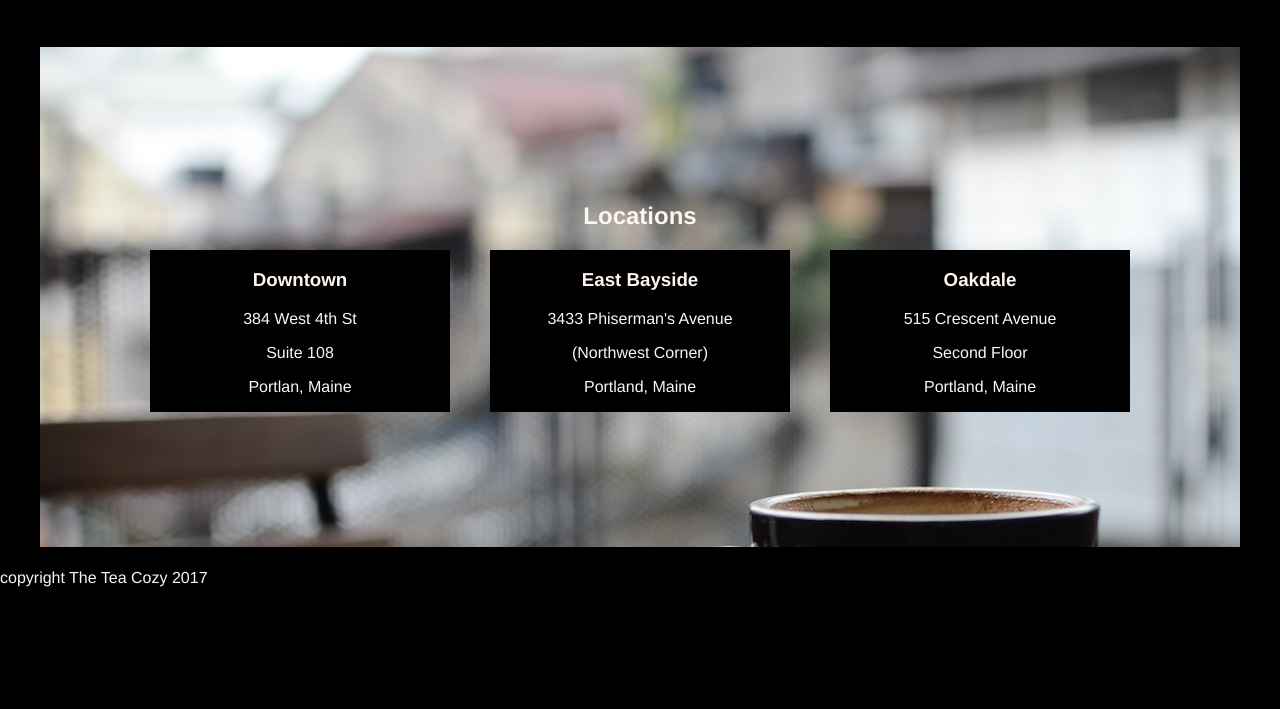
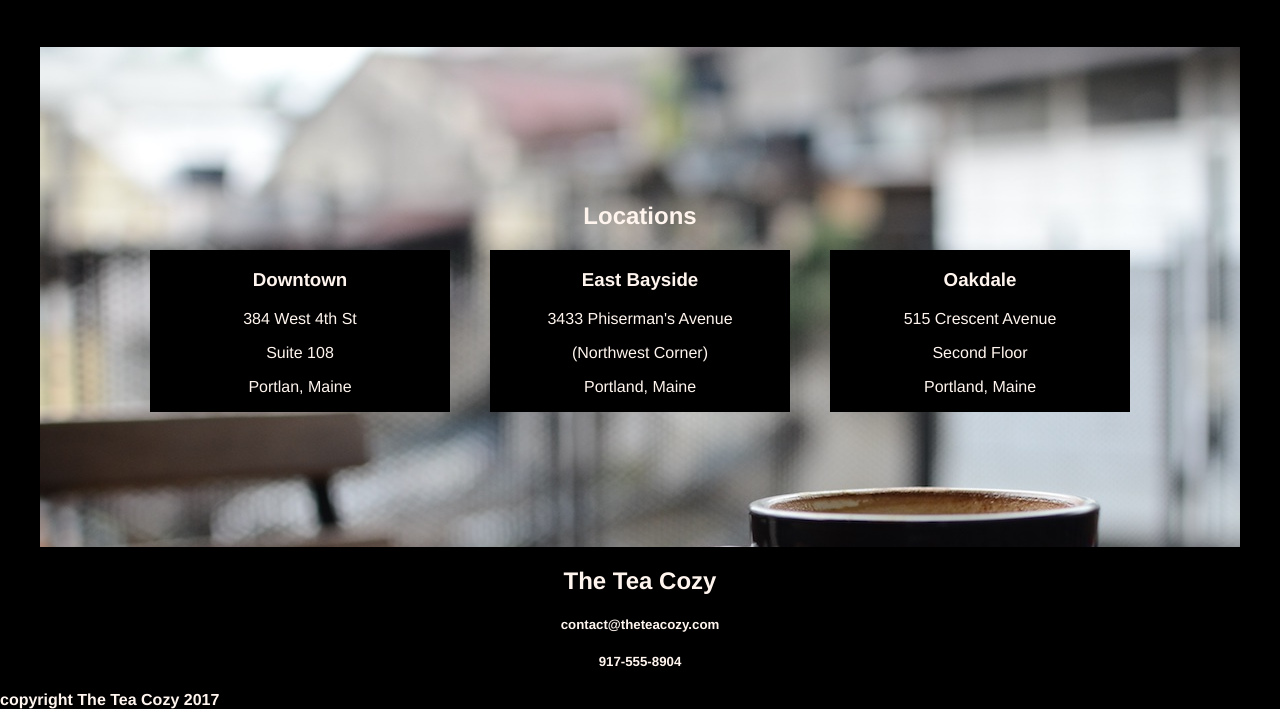
Before and after one commit to askerovtamerlan/teacozy, a plain HTML site: page index.html in a window 1280 px wide. Shown: the part 1422-2131 px from the top of the page. Before the commit the page ends 2009 px from the top, so only its background shows below. Drawn offline with Linux system fonts and the light colour scheme.

Commit message:
project done

```diff
--- a/index.html
+++ b/index.html
@@ -115,13 +115,13 @@
 
     <footer>
 
-      <h2></h2>
-      <h5></h5>
-      <h5></h5>
+      <h2>The Tea Cozy</h2>
+      <h5>contact@theteacozy.com</h5>
+      <h5>917-555-8904<h5>
 
     </footer>
 
-    <span class="copyright">copyright The Tea Cozy 2017</span>
+    <span id="copyright">copyright The Tea Cozy 2017</span>
 
   </body>
 </html>
--- a/resources/css/style.css
+++ b/resources/css/style.css
@@ -56,7 +56,7 @@ content {
   margin-top: 50px;
 }
 
-h2, h4 {
+h2, h4, h5 {
   text-align: center;
 }
 
@@ -126,3 +126,9 @@ h2, h4 {
   text-align: center;
   margin: 0 20px;
 }
+
+/* Footer */
+
+#copyright {
+  font-weight: bold;
+}
```
